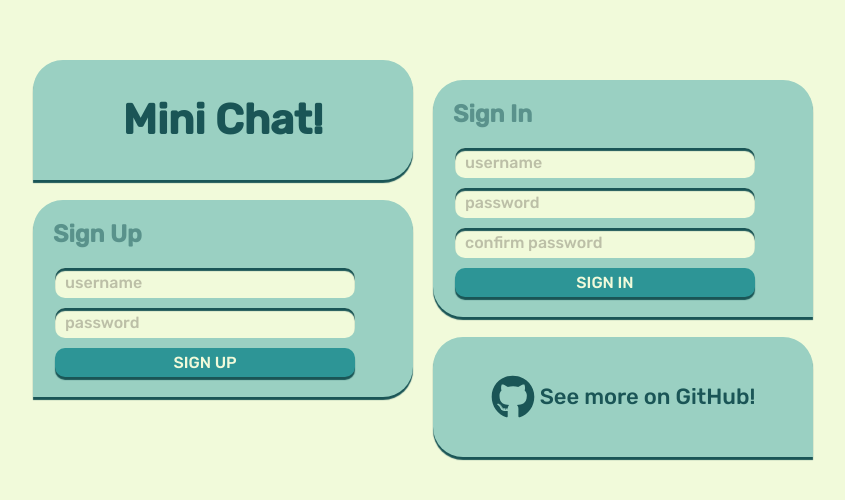
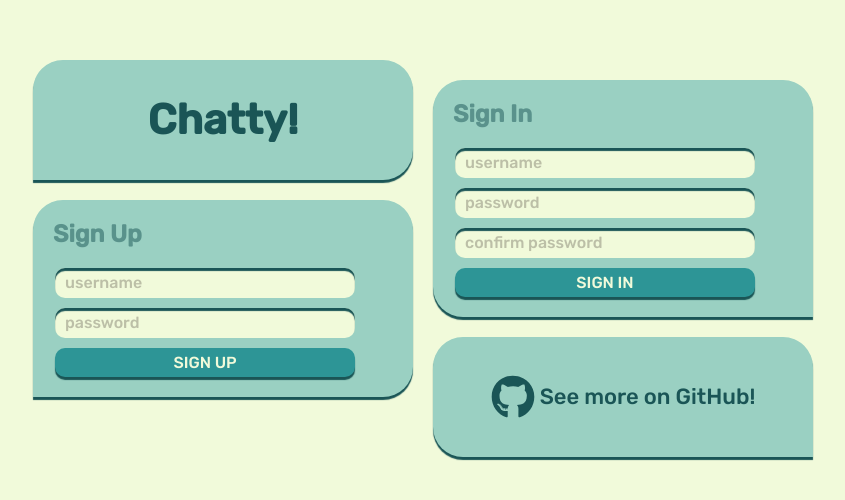
Before and after one commit to eliasitom/mini-chat, a React (Vite) app: page /auth in a window 1280 px wide. Shown: the part 132-632 px from the top of the page, without its empty margins (217-1062 px from the left). Built offline with nearby package versions, Linux system fonts and the light colour scheme; no server answers.

Commit message:
feat: change the application name

```diff
--- a/src/routes/auth-route/AuthRoute.jsx
+++ b/src/routes/auth-route/AuthRoute.jsx
@@ -127,7 +127,7 @@ export const AuthRoute = () => {
       <div className="auth-panel">
         <div className="left-sections">
           <section className="title-section">
-            <h1>Mini Chat!</h1>
+            <h1>Chatty!</h1>
           </section>
           <section className="auth-panel-signup-section">
             <h3 className="panel-title">Sign Up</h3>
```
